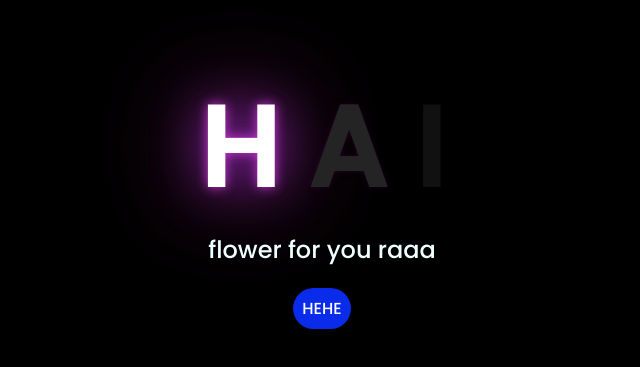
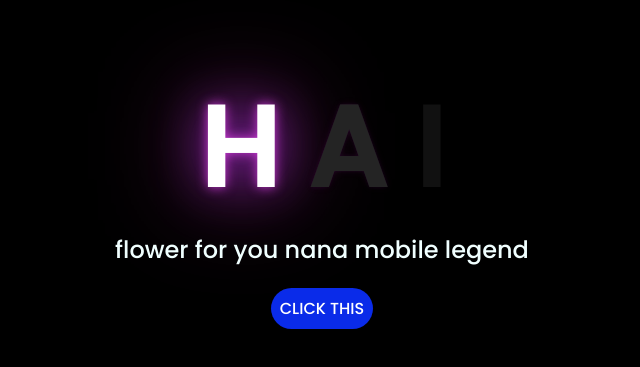
Before and after one commit to xeriussssss/flower, a plain HTML site: page index.html in a window 1280 px wide. Shown: the part 139-506 px from the top of the page, without its empty margins (326-966 px from the left). Drawn offline with Linux system fonts and the light colour scheme.

Commit message:
Update index.html

```diff
--- a/index.html
+++ b/index.html
@@ -17,11 +17,11 @@
         <span>I</span>
     </div>
     <div class="description">
-        <span>flower for you raaa</span>
+        <span>flower for you nana mobile legend</span>
     </div>
     <div class="button">
         <button class="botones">
-            <a href="flower.html" style="color: #fff;">HEHE</a>
+            <a href="flower.html" style="color: #fff;">CLICK THIS</a>
         </button>
     </div>
 
```
